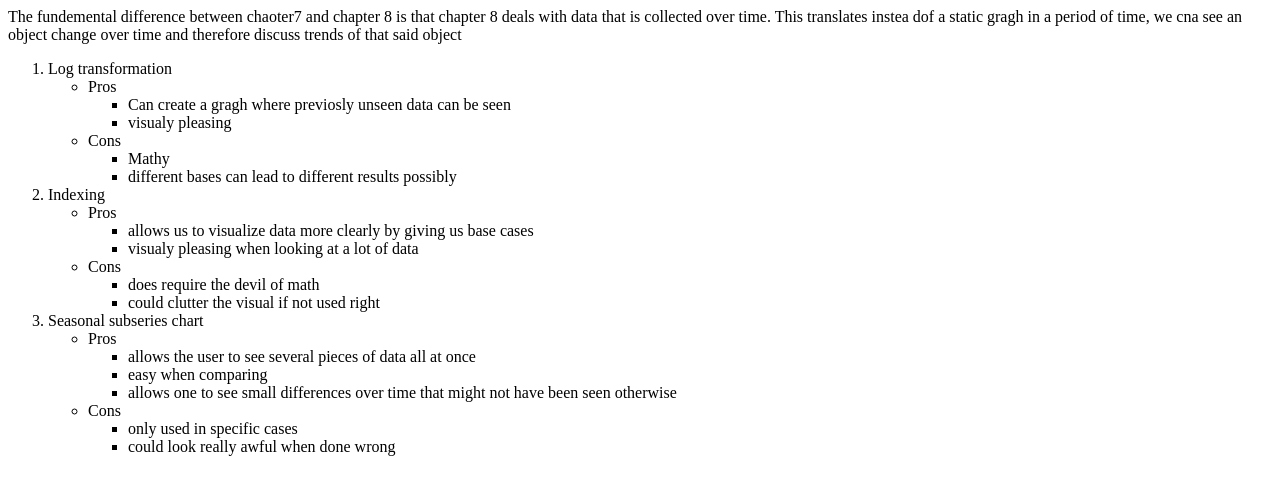
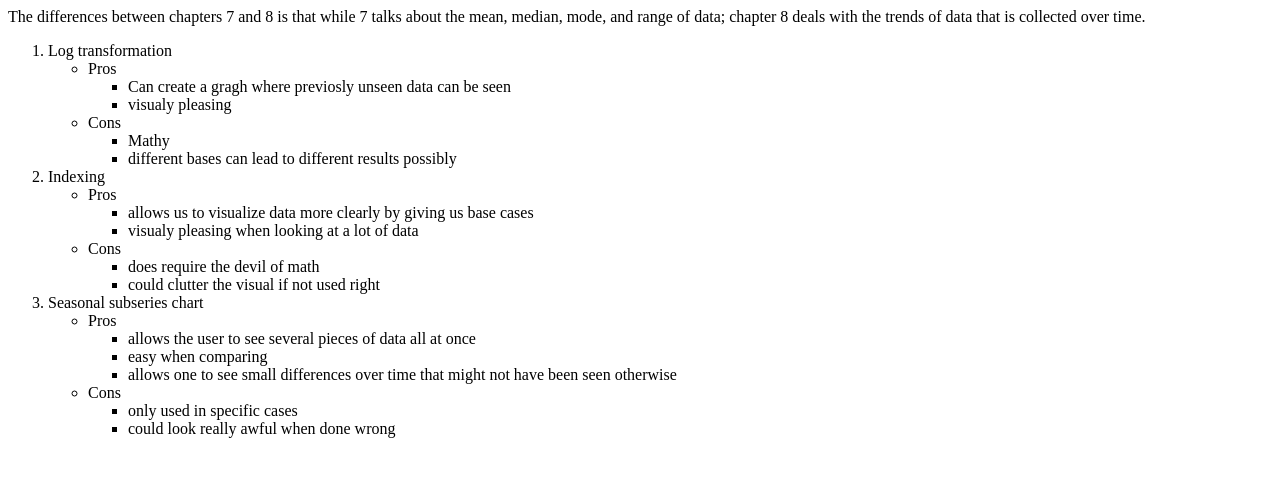
Before and after one commit to zaiscott/ChangesHW, a plain HTML site: page index.html in a window 1280 px wide. Drawn offline with Linux system fonts and the light colour scheme.

Commit message:
Update index.html

```diff
--- a/index.html
+++ b/index.html
@@ -1,7 +1,9 @@
 <html>
 <body>
 
-   <p>The fundemental difference between chaoter7 and chapter 8 is that chapter 8 deals with data that is collected over time. This translates instea dof a static gragh in a period of time, we cna see an object change over time and therefore discuss trends of that said object </p>
+   <p>
+      The differences between chapters 7 and 8 is that while 7 talks about the mean, median, mode, and range of data; chapter 8 deals with the trends of data that is collected over time.
+   </p>
 
 
         <ol>
```
